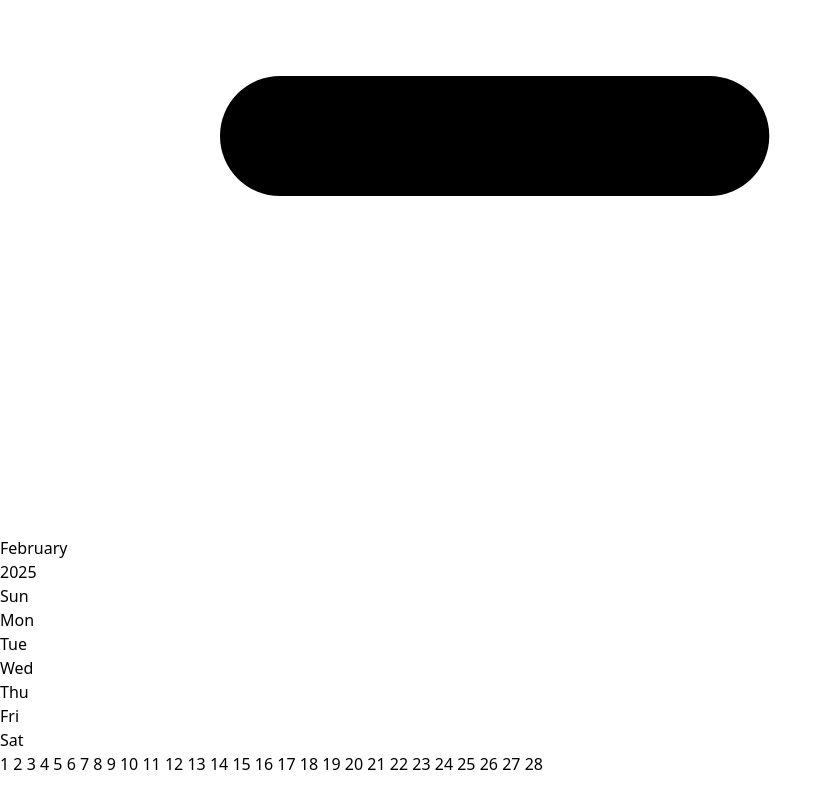
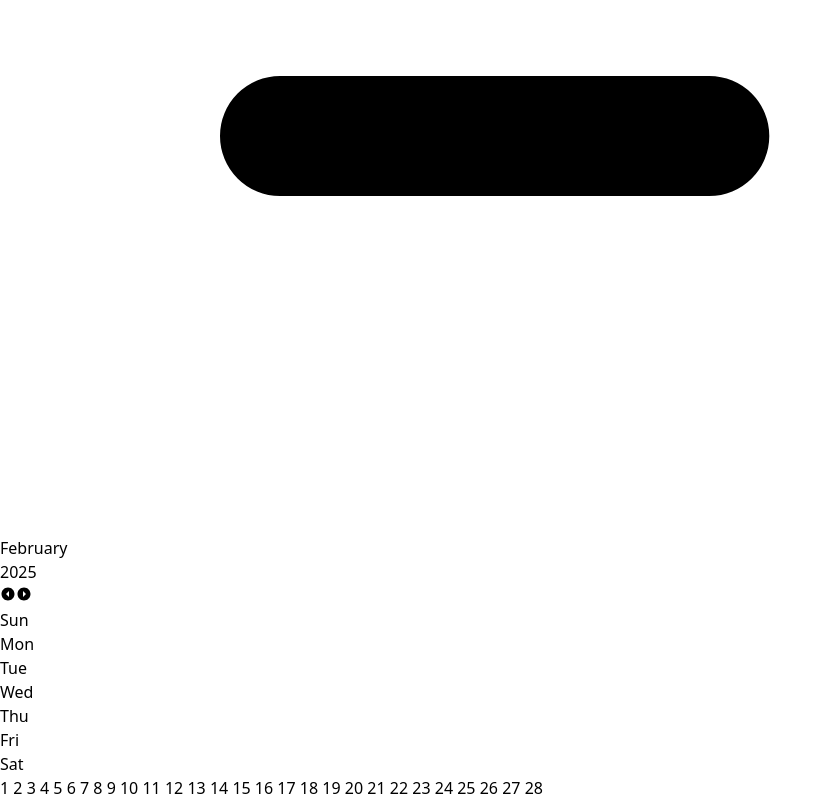
Before and after one commit to debanjan-bera/To-Do-Application, a React (Vite) app: page / in a window 1280 px wide. Shown: the part 2280-3080 px from the top of the page, without its empty margins (0-833 px from the left). Before the commit the page ends 3056 px from the top, so only its background shows below. Built offline with nearby package versions, Linux system fonts and the light colour scheme.

Commit message:
refactor: Improve CalenderComponent layout with navigation buttons and enhance date rendering

```diff
--- a/src/Components/layout/Calender Component/Calender.jsx
+++ b/src/Components/layout/Calender Component/Calender.jsx
@@ -1,9 +1,8 @@
 // import { NavLink } from "react-router-dom";
 
 import { useState } from "react";
-
+import { IoMdArrowDropleftCircle, IoMdArrowDroprightCircle } from "react-icons/io";
 export const CalenderComponent = () => {
-  const [calender,setCal] = useState(Array(35).fill(''))
   const [selectedDate, setSelectedDate] = useState(null);
   const currentDate = new Date();
   const [currentMonth,setCurrentMonth] = useState(currentDate.getMonth())
@@ -57,27 +56,41 @@ const colorOnSunday=(day)=>{
           </label>
         </section>
         <section className="w-[94%] bg-white grid  text-black p-2 rounded-md">
-          <div className="py-4 text-[2rem] flex gap-1">
-            <div>{listOfMonth[currentMonth]}</div>
-            <div>{currentYear}</div>
-          </div>
-          <div className="grid grid-cols-7 gap-1 gap-y-2 text-center">
+          <section className="w-full py-4 flex flex-row justify-between items-center">
+            <div className="text-[1.8rem] flex gap-1">
+              <div>{listOfMonth[currentMonth]}</div>
+              {/* <div>September</div> */}
+              <div>{currentYear}</div>
+            </div>
+            <div className="flex gap-1 text-[1.8rem]">
+              <button><IoMdArrowDropleftCircle /></button>
+              <button><IoMdArrowDroprightCircle /></button>
+            </div>
+          </section>
+          <div className="grid grid-cols-7 gap-1 text-center">
             {listOfDays.map((day) => (
-              <div key={day} className="font-semibold text-gray-700 px-[0.3rem]">
+              <div
+                key={day}
+                className="font-semibold text-gray-700 px-[0.3rem]">
                 {day}
               </div>
             ))}
 
-            {[...Array(fastDayOfMonth).keys()].map((index)=> (
+            {[...Array(fastDayOfMonth).keys()].map((index) => (
               <span key={`empty-${index}`}></span>
             ))}
-            {[...Array(daysInMonth).keys()].map((day)=> (
-              <span key={day + 1}
-              onClick={() => handleEventCalender(day)}
-               className={`text-lg font-semibold p-[0.3rem] rounded-full border border-white scale-100 transition-all
-                ${colorOnSunday(day+1)}
-                ${todayActiveDate(day+1)}
-                ${activeDateColor(day)} `}> {day+1} </span>
+            {[...Array(daysInMonth).keys()].map((day) => (
+              <span
+                key={day + 1}
+                onClick={() => handleEventCalender(day)}
+                className={`text-lg font-semibold p-[0.3rem] rounded-full border border-white scale-100 transition-all
+                ${colorOnSunday(day + 1)}
+                ${todayActiveDate(day + 1)}
+                ${activeDateColor(day)} `}
+              >
+                {" "}
+                {day + 1}{" "}
+              </span>
             ))}
           </div>
         </section>
```
